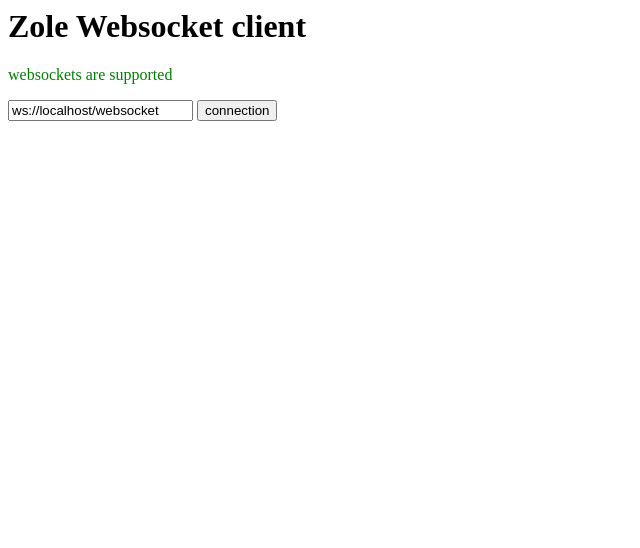
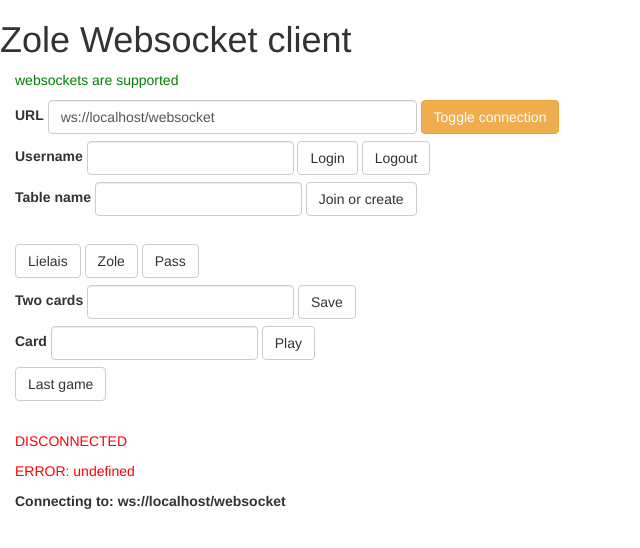
Before and after one commit to maruks/erl-zole-ws, a plain HTML site: page priv/index.html in a window 1280 px wide. Shown: the whole page, without its empty margins (0-640 px from the left). Drawn offline with nearby package versions, Linux system fonts and the light colour scheme.

Commit message:
bootstrap css

```diff
--- a/priv/index.html
+++ b/priv/index.html
@@ -1,114 +1,141 @@
-<html>
+<!DOCTYPE html>
+<html lang="en">
   <head>
-    <meta http-equiv="Content-Type" content="text/html; charset=ISO-8859-1">
+    <meta charset="utf-8">
+    <meta http-equiv="X-UA-Compatible" content="IE=edge">
+    <meta name="viewport" content="width=device-width, initial-scale=1">
     <title>Zole Websocket client</title>
-    <script src="/static/jquery.min.js"></script>
-    <script type="text/javascript">
-
-      var websocket;
-      $(document).ready(init);
-
-      function init() {
-          $('#server').val("ws://" + window.location.host + "/websocket");
-          if(!("WebSocket" in window)){
-              $('#status').append('<p><span style="color: red;">websockets are not supported </span></p>');
-              $("#navigation").hide();
-          } else {
-              $('#status').append('<p><span style="color: green;">websockets are supported </span></p>');
-              connect();
-          };
-              $("#connected").hide();
-              $("#content").hide();
-      };
-
-      function connect()
-      {
-          wsHost = $("#server").val()
-          websocket = new WebSocket(wsHost);
-          showScreen('<b>Connecting to: ' +  wsHost + '</b>');
-          websocket.onopen = function(evt) { onOpen(evt) };
-          websocket.onclose = function(evt) { onClose(evt) };
-          websocket.onmessage = function(evt) { onMessage(evt) };
-          websocket.onerror = function(evt) { onError(evt) };
-      };
-
-      function disconnect() {
-          websocket.close();
-      };
-
-      function toggle_connection(){
-          if(websocket.readyState == websocket.OPEN){
-              disconnect();
-          } else {
-              connect();
-          };
-      };
-
-      function sendTxt() {
-          if(websocket.readyState == websocket.OPEN){
-              txt = $("#send_txt").val();
-              websocket.send(txt);
-              showScreen('sending: ' + txt);
-          } else {
-               showScreen('websocket is not connected');
-          };
-      };
-
-      function onOpen(evt) {
-          showScreen('<span style="color: green;">CONNECTED </span>');
-          $("#connected").fadeIn('slow');
-          $("#content").fadeIn('slow');
-      };
-
-      function onClose(evt) {
-          showScreen('<span style="color: red;">DISCONNECTED </span>');
-      };
-
-      function onMessage(evt) {
-        showScreen('<span style="color: blue;">RESPONSE: ' + evt.data+ '</span>');
-        console.log(JSON.parse(evt.data));
-      };
-
-      function onError(evt) {
-          showScreen('<span style="color: red;">ERROR: ' + evt.data+ '</span>');
-      };
-
-      function showScreen(txt) {
-          $('#output').prepend('<p>' + txt + '</p>');
-      };
-
-      function clearScreen()
-      {
-          $('#output').html("");
-      };
-    </script>
+    <link rel="stylesheet" href="https://maxcdn.bootstrapcdn.com/bootstrap/3.3.6/css/bootstrap.min.css" integrity="sha384-1q8mTJOASx8j1Au+a5WDVnPi2lkFfwwEAa8hDDdjZlpLegxhjVME1fgjWPGmkzs7" crossorigin="anonymous">
+    <style>
+      .margin-top-05 { margin-top: 0.5em;}
+      .margin-top-10 { margin-top: 1.0em; }
+      .margin-top-15 { margin-top: 1.5em; }
+      .margin-top-20 { margin-top: 2.0em; }
+    </style>
   </head>
 
   <body>
-    <div id="header">
-      <h1>Zole Websocket client</h1>
-      <div id="status"></div>
-    </div>
+    <script src="https://ajax.googleapis.com/ajax/libs/jquery/1.11.3/jquery.min.js"></script>
+    <script src="https://maxcdn.bootstrapcdn.com/bootstrap/3.3.6/js/bootstrap.min.js" integrity="sha384-0mSbJDEHialfmuBBQP6A4Qrprq5OVfW37PRR3j5ELqxss1yVqOtnepnHVP9aJ7xS" crossorigin="anonymous"></script>
+    <script src="/static/zole.js"></script>
+
+    <h1>Zole Websocket client</h1>
+
+    <div class="container-fluid">
+
+      <div class="row">
+	<div class="col-md-4" id="status"></div>
+	<div class="col-md-4"></div>
+	<div class="col-md-4"></div>
+      </div>
+
+      <div class="row">
+	<div class="col-md-6">
+	  <form class="form-inline">
+	    <div class="form-group">
+	      <label for="server">URL</label>
+	      <input type="text" id="server" size="40" class="form-control">
+	    </div>
+	    <button type="button" class="btn btn-warning" onclick="toggle_connection()">Toggle connection</button>
+	  </form>
+	</div>
+      </div>
+
+      <div class="row margin-top-05">
+	<div class="col-md-6">
+	  	  <form class="form-inline">
+	    <div class="form-group">
+	      <label for="username">Username</label>
+	      <input type="text" id="username" class="form-control">
+	    </div>
+	    <button type="button" class="btn btn-default" onclick="login()">Login</button>
+    	    <button type="button" class="btn btn-default" onclick="logout()">Logout</button>
+	  </form>
+	</div>
+	<div class="col-md-6">
+	</div>
+      </div>
+
+      <div class="row margin-top-05">
+	<div class="col-md-6">
+	  <form class="form-inline">
+	    <div class="form-group">
+	      <label for="tablename">Table name</label>
+	      <input type="text" id="tablename" class="form-control">
+	    </div>
+	    <button type="button" class="btn btn-default" onclick="login()">Join or create</button>
+	  </form>
+	</div>
+      </div>
+
+      <div class="row margin-top-20">
+	<div class="col-md-6">
+	  <form class="form-inline">
+	    <button type="button" class="btn btn-default" onclick="login()">Lielais</button>
+	    <button type="button" class="btn btn-default" onclick="login()">Zole</button>
+	    <button type="button" class="btn btn-default" onclick="login()">Pass</button>
+	  </form>
+	</div>
+      </div>
+
+      <div class="row margin-top-05">
+	<div class="col-md-6">
+	  <form class="form-inline">
+	    <div class="form-group">
+	      <label for="tablename">Two cards</label>
+	      <input type="text" id="two_cards" class="form-control">
+	    </div>
+	    <button type="button" class="btn btn-default" onclick="save()">Save</button>
+	  </form>
+	</div>
+      </div>
+
+      <div class="row margin-top-05">
+	<div class="col-md-6">
+	  <form class="form-inline">
+	    <div class="form-group">
+	      <label for="card">Card</label>
+	      <input type="text" id="card" class="form-control">
+	    </div>
+	    <button type="button" class="btn btn-default" onclick="play()">Play</button>
+	  </form>
+	</div>
+      </div>
+
+      <div class="row margin-top-05">
+	<div class="col-md-6">
+	  <form class="form-inline">
+	    <button type="button" class="btn btn-default" onclick="last_game()">Last game</button>
+	  </form>
+	</div>
+      </div>
 
 
-    <div id="navigation">
-
-      <p id="connecting">
-	<input type='text' id="server" value=""></input>
-	<button type="button" onclick="toggle_connection()">connection</button>
-      </p>
-      <div id="connected">
-	<p>
-	  <input type='text' id="send_txt" value=></input>
-	  <button type="button" onclick="sendTxt();">send</button>
-	</p>
+      <div class="row margin-top-20">
+	<div class="col-md-4" id="connected">
+	  <p>
+	    <input type='text' id="send_txt" value=></input>
+	    <button type="button" onclick="sendTxt();">send</button>
+	  </p>
+	</div>
+	<div class="col-md-4"></div>
+	<div class="col-md-4"></div>
       </div>
 
-      <div id="content">
-	<button id="clear" onclick="clearScreen()" >Clear text</button>
-	<div id="output"></div>
+      <div class="row">
+	<div class="col-md-4" id="content">
+  	  <button id="clear" onclick="clearScreen()" >Clear text</button>
+	</div>
+	<div class="col-md-4"></div>
+	<div class="col-md-4"></div>
       </div>
 
+      <div class="row">
+	<div class="col-md-10" id="output">
+	</div>
+	<div class="col-md-1"></div>
+	<div class="col-md-1"></div>
+      </div>
     </div>
   </body>
 </html>
--- /dev/null
+++ b/priv/static/zole.js
@@ -0,0 +1,75 @@
+var websocket;
+$(document).ready(init);
+
+function init() {
+    $('#server').val("ws://" + window.location.host + "/websocket");
+    if(!("WebSocket" in window)){
+        $('#status').append('<p><span style="color: red;">websockets are not supported </span></p>');
+    } else {
+        $('#status').append('<p><span style="color: green;">websockets are supported </span></p>');
+        connect();
+    };
+    $("#connected").hide();
+    $("#content").hide();
+};
+
+function connect()
+{
+    wsHost = $("#server").val()
+    websocket = new WebSocket(wsHost);
+    showScreen('<b>Connecting to: ' +  wsHost + '</b>');
+    websocket.onopen = function(evt) { onOpen(evt) };
+    websocket.onclose = function(evt) { onClose(evt) };
+    websocket.onmessage = function(evt) { onMessage(evt) };
+    websocket.onerror = function(evt) { onError(evt) };
+};
+
+function disconnect() {
+    websocket.close();
+};
+
+function toggle_connection(){
+    if(websocket.readyState == websocket.OPEN){
+        disconnect();
+    } else {
+        connect();
+    };
+};
+
+function sendTxt() {
+    if(websocket.readyState == websocket.OPEN){
+        txt = $("#send_txt").val();
+        websocket.send(txt);
+        showScreen('sending: ' + txt);
+    } else {
+        showScreen('websocket is not connected');
+    };
+};
+
+function onOpen(evt) {
+    showScreen('<span style="color: green;">CONNECTED </span>');
+    $("#connected").fadeIn('slow');
+    $("#content").fadeIn('slow');
+};
+
+function onClose(evt) {
+    showScreen('<span style="color: red;">DISCONNECTED </span>');
+};
+
+function onMessage(evt) {
+    showScreen('<span style="color: blue;">RESPONSE: ' + evt.data+ '</span>');
+    console.log(JSON.parse(evt.data));
+};
+
+function onError(evt) {
+    showScreen('<span style="color: red;">ERROR: ' + evt.data+ '</span>');
+};
+
+function showScreen(txt) {
+    $('#output').prepend('<p>' + txt + '</p>');
+};
+
+function clearScreen()
+{
+    $('#output').html("");
+};
```
